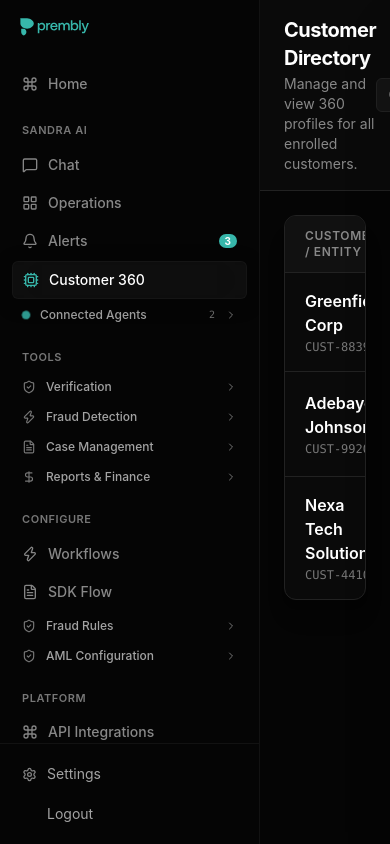
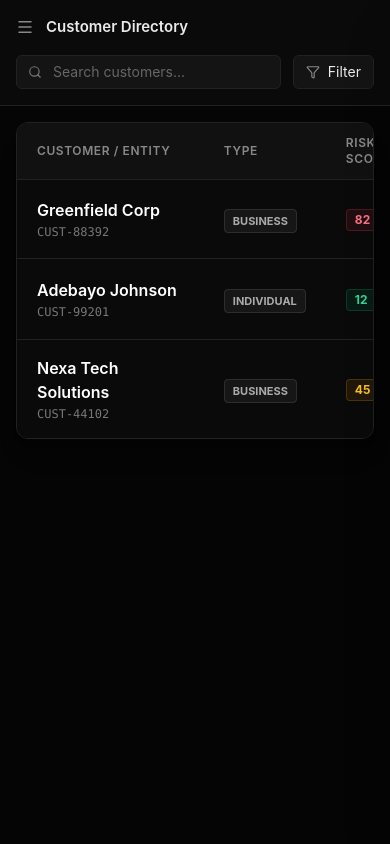
Before and after one commit to adetuyiTolu/Sandra, a Next.js app: page /customer-360 in a window 390 px wide. Built offline with nearby package versions, Linux system fonts and the light colour scheme.

Commit message:
update ui

```diff
--- a/app/customer-360/page.tsx
+++ b/app/customer-360/page.tsx
@@ -1,7 +1,7 @@
 "use client"
 
 import { useState } from "react"
-import { Search, Filter, MoreHorizontal, X } from "lucide-react"
+import { Search, Filter, MoreHorizontal, X, Menu } from "lucide-react"
 import { Customer360Profile } from "@/lib/types"
 import { Customer360Card } from "@/components/customers/Customer360Card"
 
@@ -73,31 +73,40 @@
     <div className="flex h-screen bg-[#050505] text-[#EAEAEA] overflow-hidden relative">
       <main className="flex-1 flex flex-col min-w-0">
 
-        <header className="px-6 py-4 border-b border-[#222222] flex items-center justify-between shrink-0 bg-[#0A0A0A]">
-          <div>
-            <h1 className="text-xl font-bold text-white tracking-tight">Customer Directory</h1>
-            <p className="text-sm text-[#888888] mt-0.5">Manage and view 360 profiles for all enrolled customers.</p>
+        <header className="px-4 md:px-6 py-4 border-b border-[#222222] flex flex-col md:flex-row items-start md:items-center justify-between shrink-0 bg-[#0A0A0A] gap-4">
+          <div className="flex items-center gap-3">
+            <button
+              onClick={() => window.dispatchEvent(new Event('sandra:toggle-menu'))}
+              className="md:hidden text-[#888] hover:text-[#EAEAEA] transition-colors"
+              aria-label="Toggle menu"
+            >
+              <Menu size={18} />
+            </button>
+            <div>
+              <h1 className="text-[15px] font-semibold text-[#EAEAEA]">Customer Directory</h1>
+              <p className="text-xs text-[#888888] mt-0.5 hidden sm:block">Manage and view 360 profiles for all enrolled customers.</p>
+            </div>
           </div>
 
-          <div className="flex items-center gap-3">
-            <div className="relative">
+          <div className="flex items-center gap-3 w-full md:w-auto">
+            <div className="relative flex-1 md:flex-none">
               <Search size={14} className="absolute left-3 top-1/2 -translate-y-1/2 text-[#777]" />
               <input
                 type="text"
                 placeholder="Search customers..."
-                className="w-64 bg-[#141414] border border-[#222222] rounded-md py-1.5 pl-9 pr-3 text-sm text-white placeholder:text-[#666] focus:outline-none focus:border-[#444] transition-colors"
+                className="w-full md:w-64 bg-[#141414] border border-[#222222] rounded-md py-1.5 pl-9 pr-3 text-sm text-white placeholder:text-[#666] focus:outline-none focus:border-[#444] transition-colors"
               />
             </div>
-            <button className="flex items-center gap-2 px-3 py-1.5 bg-[#141414] border border-[#222222] rounded-md text-sm hover:bg-[#1A1A1A] transition-colors">
+            <button className="flex items-center gap-2 px-3 py-1.5 bg-[#141414] border border-[#222222] rounded-md text-sm hover:bg-[#1A1A1A] transition-colors shrink-0">
               <Filter size={14} className="text-[#888]" />
               Filter
             </button>
           </div>
         </header>
 
-        <div className="flex-1 overflow-auto p-6">
-          <div className="rounded-xl border border-[#222222] overflow-hidden bg-[#0A0A0A] shadow-xl">
-            <table className="w-full text-left border-collapse">
+        <div className="flex-1 overflow-auto p-4 md:p-6">
+          <div className="rounded-xl border border-[#222222] overflow-x-auto bg-[#0A0A0A] shadow-xl">
+            <table className="w-full text-left border-collapse min-w-[700px]">
               <thead>
                 <tr className="bg-[#111] border-b border-[#222]">
                   <th className="px-5 py-3 text-xs font-semibold text-[#888] uppercase tracking-wider">Customer / Entity</th>
@@ -147,7 +156,7 @@
 
       {/* Slide-over panel for Customer 360 */}
       <div
-        className={`absolute inset-y-0 right-0 w-[500px] bg-[#0A0A0A] border-l border-[#222] shadow-2xl transform transition-transform duration-300 ease-in-out z-50 flex flex-col ${
+        className={`absolute inset-y-0 right-0 w-full sm:w-[500px] bg-[#0A0A0A] border-l border-[#222] shadow-2xl transform transition-transform duration-300 ease-in-out z-50 flex flex-col ${
           selectedCustomer ? "translate-x-0" : "translate-x-full"
         }`}
       >
--- a/app/operations/page.tsx
+++ b/app/operations/page.tsx
@@ -120,12 +120,12 @@
         title="Operations"
         subtitle="Sandra has pre-sorted and assessed every item in your queues"
       />
-      <div className="flex flex-1 overflow-hidden">
+      <div className="flex flex-col md:flex-row flex-1 overflow-hidden">
         {/* Queue selector */}
         <QueuePanel selectedQueue={selectedQueue} onSelectQueue={handleQueueChange} />
 
         {/* Item list */}
-        <div className="w-72 shrink-0 border-r border-white/5 overflow-y-auto bg-[#0A0A0A]">
+        <div className="w-full md:w-72 shrink-0 border-b md:border-b-0 md:border-r border-white/5 overflow-y-auto bg-[#0A0A0A] h-[35vh] md:h-auto">
           <div className="px-4 py-3 border-b border-white/5 sticky top-0 bg-[#0A0A0A] z-10">
             <div className="text-xs font-semibold text-[#888888]">
               {items.length} items · sorted by risk score
--- a/components/layout/SandraHeader.tsx
+++ b/components/layout/SandraHeader.tsx
@@ -23,7 +23,7 @@
 
 import { useDemoMode } from "@/lib/demo-context"
 import { cn } from "@/lib/utils"
-import { Play, X } from "lucide-react"
+import { Play, X, Menu } from "lucide-react"
 
 interface SandraHeaderProps {
   title: string
@@ -35,9 +35,18 @@
 
   return (
     <div className="flex items-center justify-between px-5 py-3 bg-[#0A0A0A]/90 backdrop-blur border-b border-white/5">
-      <div>
-        <h1 className="text-[15px] font-semibold text-[#EAEAEA]">{title}</h1>
-        {subtitle && <p className="text-xs text-[#888888] mt-0.5">{subtitle}</p>}
+      <div className="flex items-center gap-3">
+        <button
+          onClick={() => window.dispatchEvent(new Event('sandra:toggle-menu'))}
+          className="md:hidden text-[#888] hover:text-[#EAEAEA] transition-colors"
+          aria-label="Toggle menu"
+        >
+          <Menu size={18} />
+        </button>
+        <div>
+          <h1 className="text-[15px] font-semibold text-[#EAEAEA]">{title}</h1>
+          {subtitle && <p className="text-xs text-[#888888] mt-0.5 hidden sm:block">{subtitle}</p>}
+        </div>
       </div>
 
       <button
--- a/components/layout/Sidebar.tsx
+++ b/components/layout/Sidebar.tsx
@@ -16,6 +16,7 @@
   Settings,
   ShieldCheck,
   Zap,
+  X,
 } from "lucide-react"
 import { cn } from "@/lib/utils"
 
@@ -153,6 +154,18 @@
   const pathname = usePathname()
   const router = useRouter()
   const [openCategories, setOpenCategories] = useState<Set<string>>(new Set())
+  const [isMobileOpen, setIsMobileOpen] = useState(false)
+
+  useEffect(() => {
+    const handleToggle = () => setIsMobileOpen(prev => !prev)
+    window.addEventListener('sandra:toggle-menu', handleToggle)
+    return () => window.removeEventListener('sandra:toggle-menu', handleToggle)
+  }, [])
+
+  // Close mobile menu on route change
+  useEffect(() => {
+    setIsMobileOpen(false)
+  }, [pathname])
 
   useEffect(() => {
     setOpenCategories(prev => {
@@ -296,9 +309,21 @@
   }
 
   return (
-    <aside className="w-[260px] shrink-0 h-screen flex flex-col overflow-hidden bg-[#050505] border-r border-white/5 text-[#EAEAEA]">
-      <div className="px-3 py-4">
-        <div className="flex items-center rounded-md px-2">
+    <>
+      {/* Mobile backdrop */}
+      {isMobileOpen && (
+        <div
+          className="fixed inset-0 bg-black/60 z-40 md:hidden backdrop-blur-sm"
+          onClick={() => setIsMobileOpen(false)}
+        />
+      )}
+
+      <aside className={cn(
+        "fixed md:static inset-y-0 left-0 z-50 w-[260px] shrink-0 h-screen flex flex-col overflow-hidden bg-[#050505] border-r border-white/5 text-[#EAEAEA] transition-transform duration-300 ease-in-out",
+        isMobileOpen ? "translate-x-0" : "-translate-x-full md:translate-x-0"
+      )}>
+        <div className="px-3 py-4 flex items-center justify-between">
+          <div className="flex items-center rounded-md px-2">
           <svg xmlns="http://www.w3.org/2000/svg" viewBox="0 0 5813.7 1796.3" style={{ height: "22px", width: "71px" }} aria-label="Prembly">
             <g><path fill="#37b7ab" d="M1132.3,606.3c-9.5-221.7-260.8-418.1-547-427.6H65.2l-20.4-24.9h-12.8v452.5c0,231.2,254.5,418.1,550.1,427.6,289.4-9.5,540.7-205.7,550.2-427.6Z"></path><path fill="#37b7ab" d="M307.8,1584.4c-111.2-6.1-208.4-132.3-211.4-274.9l3.1-261.3-7.9-8v-6.3l222.7,2.6c116.1,1.4,208.4,129.2,211.4,276.5-6.5,144.1-106.6,268-217.9,271.4Z"></path></g>
             <path fill="#37b7ab" d="M2031.8,701c24.5,47.1,36.8,102.3,36.8,165.6s-12.3,116.1-36.8,163.2c-22.9,45.3-58.4,83.2-102.1,109.1-43.5,25.7-92.9,38.6-148.3,38.5-45.1,0-84.3-8.3-117.5-24.9-31.8-15.4-59.2-38.7-79.5-67.6v322.6h-128.3v-844.8h111.6l15.5,90.2c49.1-64.9,115.2-97.4,198.3-97.4,55.4,0,104.8,12.5,148.3,37.4,43.8,25.3,79.3,62.9,102,108.1ZM1938.1,866.5c0-60.1-16.4-108.8-49.3-146-32.8-37.2-75.8-55.8-128.7-55.9-53,0-95.8,18.4-128.2,55.2-32.4,36.8-48.6,84.9-48.5,144.4,0,61,16.2,110.4,48.6,148.3s75.1,56.9,128.2,57c53,0,95.9-19,128.7-57,32.9-38,49.3-86.6,49.2-146Z"></path>
@@ -310,6 +335,12 @@
             <path fill="#37b7ab" d="M5341.5,1031.5l165-468.7h136.3l-275.3,702.6c-10.7,28.9-23.8,56.9-39.1,83.7-10.6,18.2-25.8,33.3-43.9,43.9-17.4,9.9-40.7,14.9-70,14.9h-137.7v-112.9h90.2c24.5,0,41.6-3.8,51-11.3,9.5-7.5,19.4-24.3,29.7-50.4l24.9-58.2-237.4-612.3h136.3l170,468.7Z"></path>
           </svg>
         </div>
+        <button
+          className="md:hidden text-[#888] hover:text-[#EAEAEA] p-1 transition-colors"
+          onClick={() => setIsMobileOpen(false)}
+        >
+          <X size={18} />
+        </button>
       </div>
 
       <div className="flex-1 overflow-y-auto sidebar-scrollbar px-3 py-3 flex flex-col gap-1">
@@ -338,5 +369,6 @@
         </button>
       </div>
     </aside>
+    </>
   )
 }
--- a/components/operations/QueuePanel.tsx
+++ b/components/operations/QueuePanel.tsx
@@ -58,17 +58,17 @@
 
 export function QueuePanel({ selectedQueue, onSelectQueue }: QueuePanelProps) {
   return (
-    <div className="w-52 shrink-0 border-r border-white/5 bg-[#050505] flex flex-col py-4">
-      <div className="px-4 mb-3">
+    <div className="w-full md:w-52 shrink-0 border-b md:border-b-0 md:border-r border-white/5 bg-[#050505] flex flex-col md:py-4 py-2">
+      <div className="px-4 mb-2 md:mb-3 hidden md:block">
         <div className="text-[10px] font-semibold text-[#555555] uppercase tracking-widest">Work Queues</div>
       </div>
-      <div className="flex flex-col gap-1.5 px-2">
+      <div className="flex flex-row md:flex-col gap-1.5 px-2 overflow-x-auto sidebar-scrollbar pb-2 md:pb-0">
         {queues.map((q) => (
           <button
             key={q.id}
             onClick={() => onSelectQueue(q.id)}
             className={cn(
-              "flex flex-col gap-1.5 px-3 py-2.5 rounded-xl text-left transition-all w-full",
+              "flex flex-col gap-1.5 px-3 py-2.5 rounded-xl text-left transition-all shrink-0 md:w-full w-[150px]",
               selectedQueue === q.id
                 ? "glass-panel border border-[#37b7ab]/30 shadow-premium"
                 : "hover:glass-panel border border-transparent"
```
Also changed, not shown: app/alerts/page.tsx (+4 -4 lines), app/home/page.tsx (+16 -7 lines).
